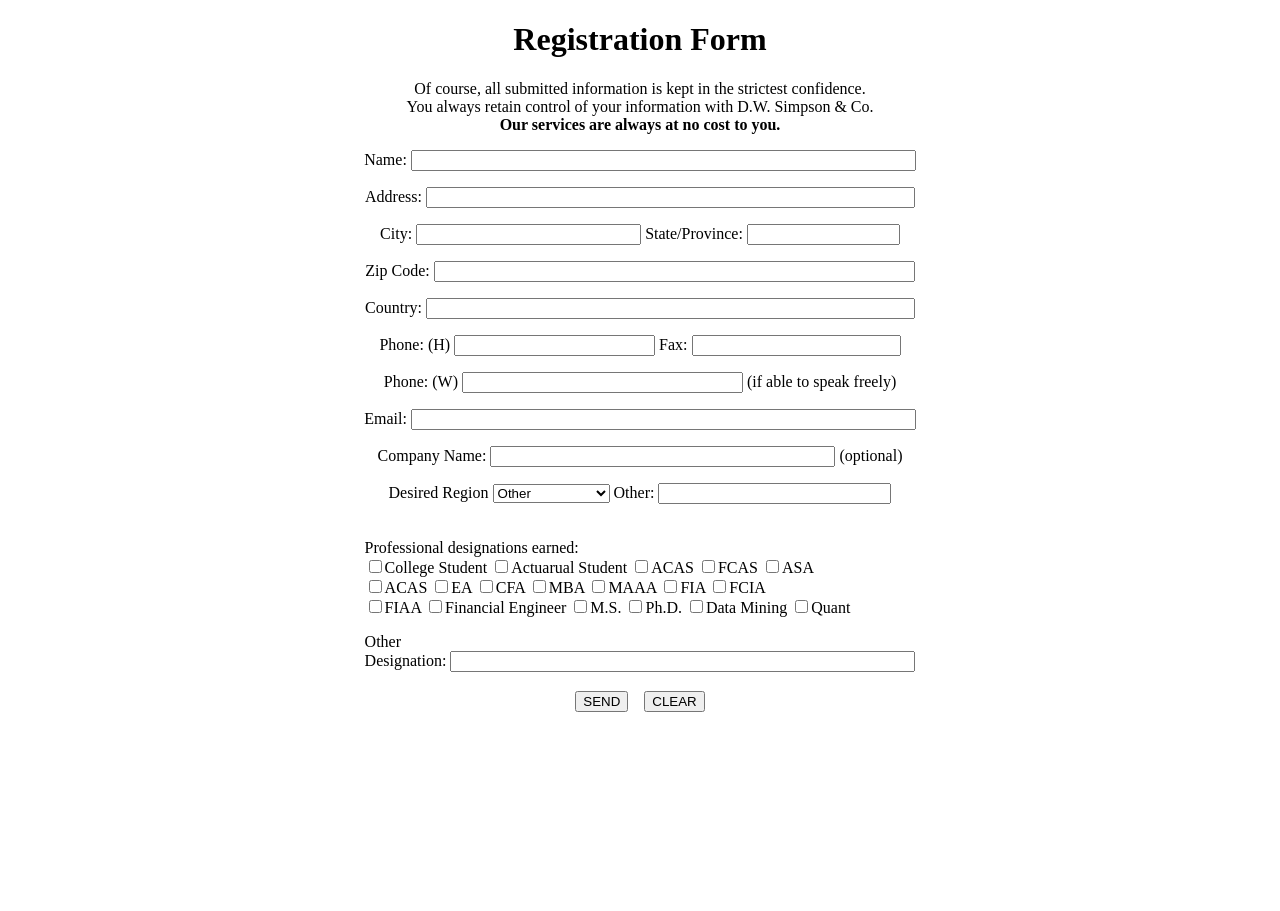
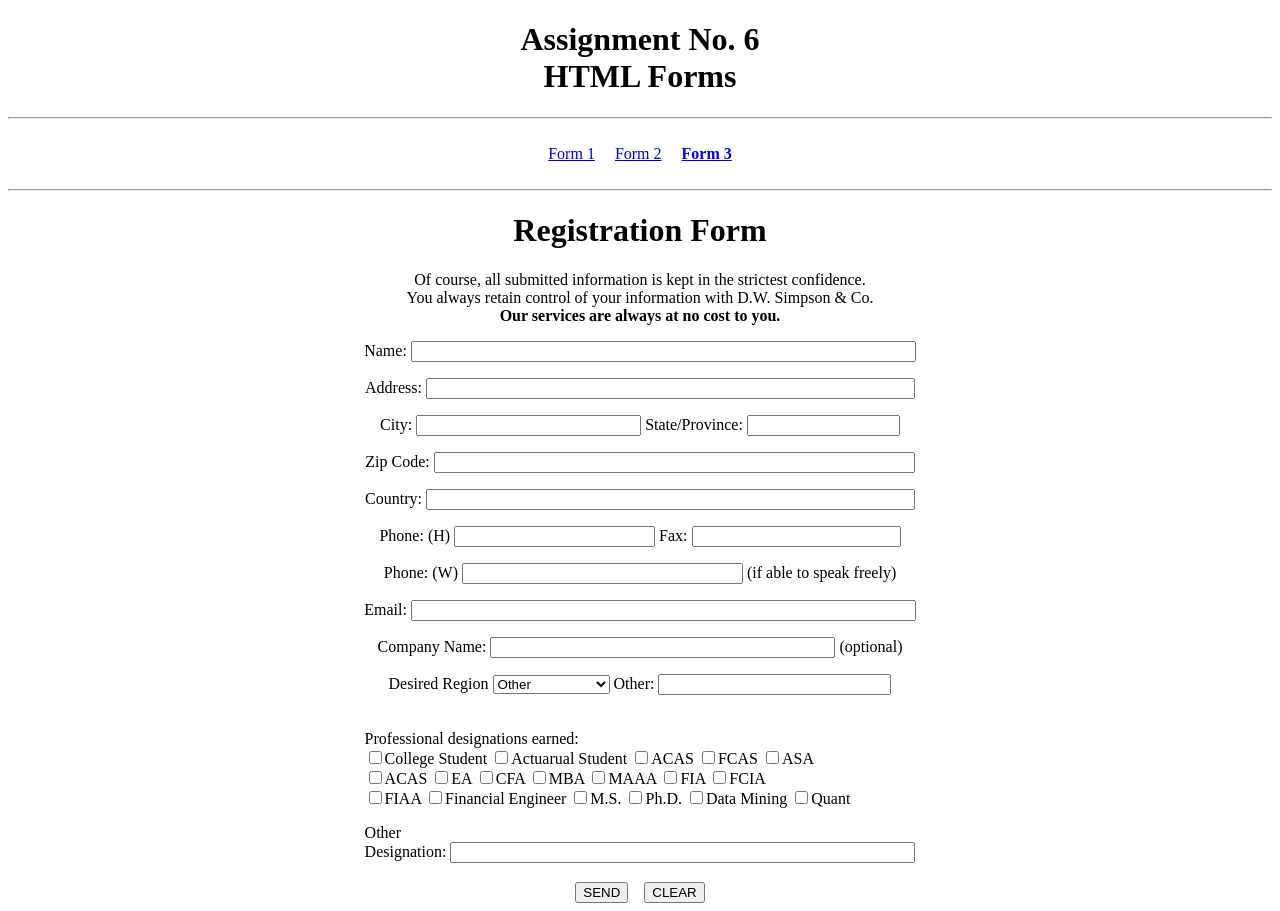
Before and after one commit to suhaibajaz05/Assignment-06, a plain HTML site: page Forms/Form3.html in a window 1280 px wide. Before the commit the page ends 800 px from the top, so only its background shows below. Drawn offline with Linux system fonts and the light colour scheme.

Commit message:
Update Form3.html

```diff
--- a/Forms/Form3.html
+++ b/Forms/Form3.html
@@ -9,6 +9,19 @@
 
 <body>
     <center>
+        <h1>Assignment No. 6 <br>
+            HTML Forms</h1>
+
+        <hr>
+        <br>
+        <a href="Form1.html">Form 1</a>
+        &nbsp;&nbsp;&nbsp;
+        <a href="Form2.html">Form 2</a>
+        &nbsp;&nbsp;&nbsp;
+        <a href="Form3.html"><b>Form 3</b></a>
+        <br><br>
+        <hr>
+
         <h1>Registration Form</h1>
         <p>
             Of course, all submitted information is kept in the strictest confidence.
```
